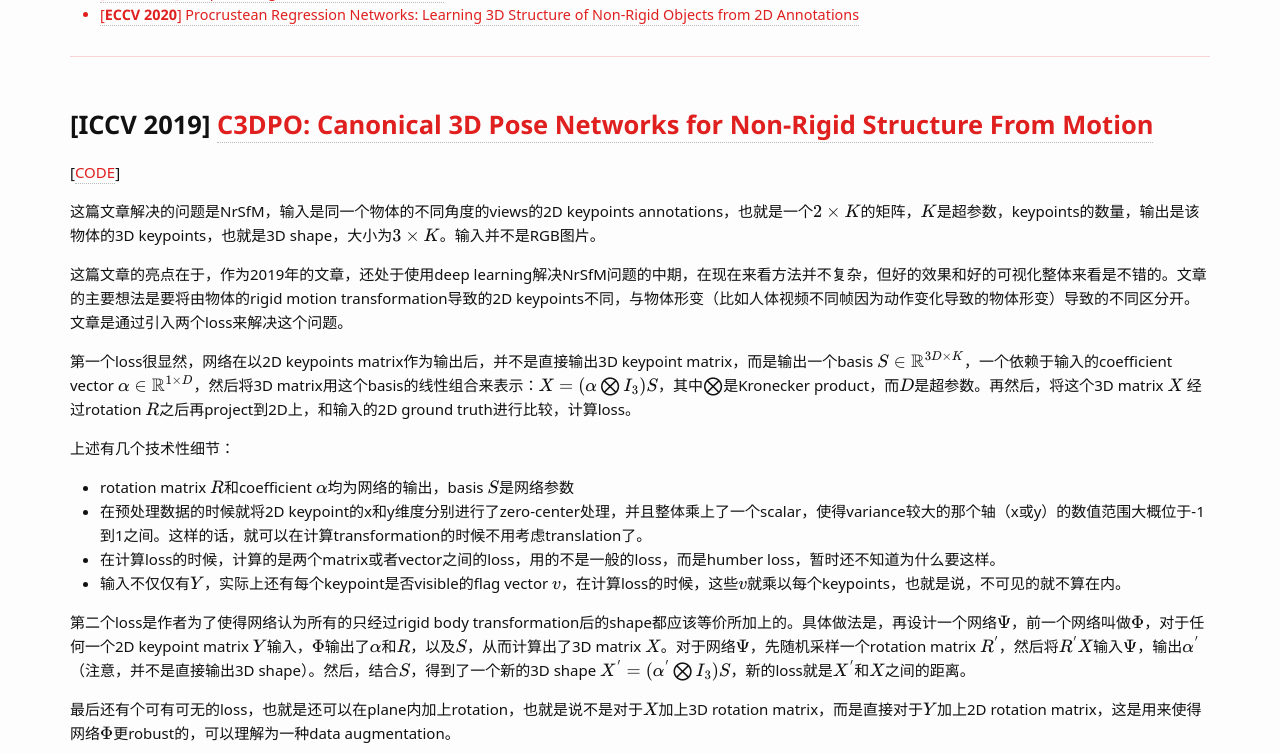
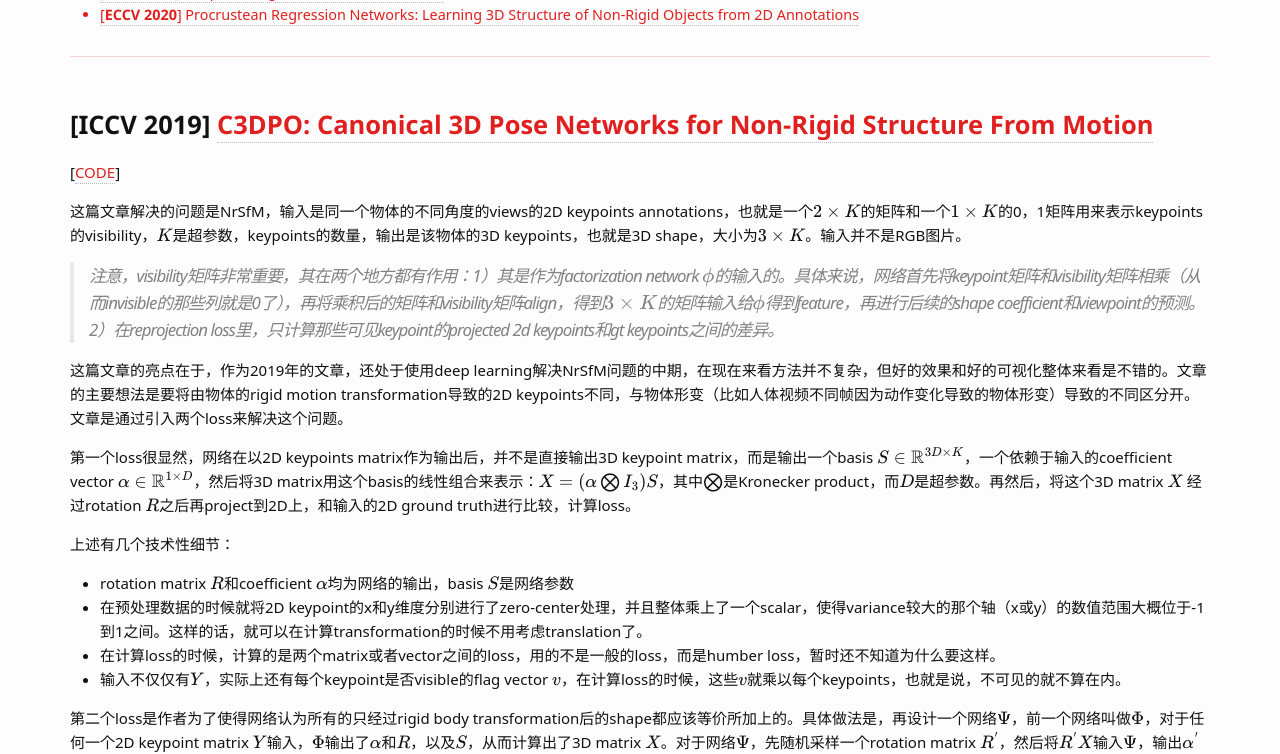
Before and after one commit to Wei-kang-Wang/tech-log, a Jekyll site: the page built from _posts/2022-01-01-Non rigid structucre from motion.md, in a window 1280 px wide and 1400 px high, scrolled down 283 px. Shown: the top 754 px of the window. Built offline with Jekyll 4.4.1, drawn with Linux system fonts in a browser that asks for light colours; some web fonts are replaced; formulas are drawn with MathJax 3; some of the changed text lies outside the part shown.

Commit message:
Update 2022-01-01-Non rigid structucre from motion.md

```diff
--- a/_posts/2022-01-01-Non rigid structucre from motion.md
+++ b/_posts/2022-01-01-Non rigid structucre from motion.md
@@ -22,7 +22,9 @@ tags: paper-reading
 
 [[CODE](https://github.com/facebookresearch/c3dpo_nrsfm)]
 
-这篇文章解决的问题是NrSfM，输入是同一个物体的不同角度的views的2D keypoints annotations，也就是一个$$2 \times K$$的矩阵，$$K$$是超参数，keypoints的数量，输出是该物体的3D keypoints，也就是3D shape，大小为$$3 \times K$$。输入并不是RGB图片。
+这篇文章解决的问题是NrSfM，输入是同一个物体的不同角度的views的2D keypoints annotations，也就是一个$$2 \times K$$的矩阵和一个$$1 \times K$$的0，1矩阵用来表示keypoints的visibility，$$K$$是超参数，keypoints的数量，输出是该物体的3D keypoints，也就是3D shape，大小为$$3 \times K$$。输入并不是RGB图片。
+
+> 注意，visibility矩阵非常重要，其在两个地方都有作用：1）其是作为factorization network $$\phi$$的输入的。具体来说，网络首先将keypoint矩阵和visibility矩阵相乘（从而invisible的那些列就是0了），再将乘积后的矩阵和visibility矩阵align，得到$$3 \times K$$的矩阵输入给$$\phi$$得到feature，再进行后续的shape coefficient和viewpoint的预测。2）在reprojection loss里，只计算那些可见keypoint的projected 2d keypoints和gt keypoints之间的差异。
 
 这篇文章的亮点在于，作为2019年的文章，还处于使用deep learning解决NrSfM问题的中期，在现在来看方法并不复杂，但好的效果和好的可视化整体来看是不错的。文章的主要想法是要将由物体的rigid motion transformation导致的2D keypoints不同，与物体形变（比如人体视频不同帧因为动作变化导致的物体形变）导致的不同区分开。文章是通过引入两个loss来解决这个问题。
 
@@ -40,15 +42,11 @@ tags: paper-reading
 
 流程图如下：
 
-![C3DPO-1]({{ '/assets/images/C3DPO-1.PNG' | relative_url }})
+![C3DPO-1]({{ '/assets/images/C3DPO-1.png' | relative_url }})
 {: style="width: 800px; max-width: 100%;"}
 
 
-**技术细节**
-
-* 网络并不是直接输出的rotation matrix，而是输出了一个长度为3的向量，然后经过hat operator和matrix exponential计算，得到了rotation matrix
-* hat operator: https://en.wikipedia.org/wiki/Hat_operator
-* matrix exponential: https://en.wikipedia.org/wiki/Matrix_exponential
+> 注意，网络并不是直接输出的rotation matrix，而是输出了一个长度为3的向量，然后经过hat operator和matrix exponential计算，得到了rotation matrix。参考[hat operator](https://en.wikipedia.org/wiki/Hat_operator)，[matrix exponential](https://en.wikipedia.org/wiki/Matrix_exponential)
 
 
 
```
